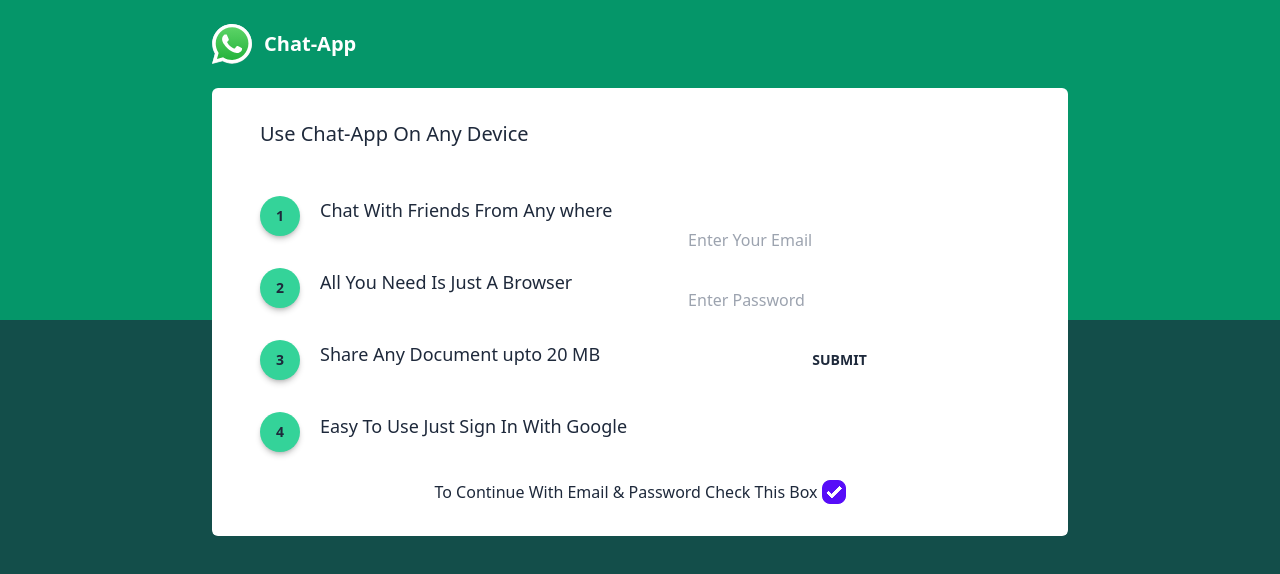
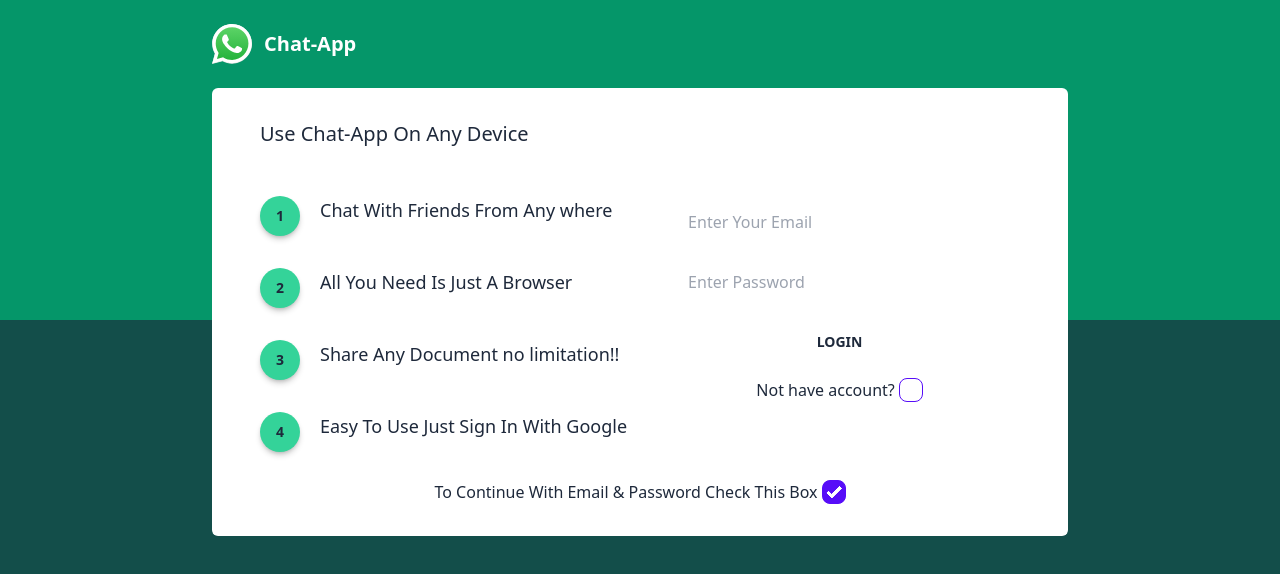
Before and after one commit to Danishsjjd/Chat-App, a React (Vite) app: page /auth in a window 1280 px wide. Both pictures are taken after a click on the checkbox "To Continue With Email & Password Check This Box". Shown: the top 574 px of the page. Built offline with nearby package versions, Linux system fonts and the light colour scheme; no server answers.

Commit message:
feat: display user image while create new account with emailPassword

```diff
--- a/src/pages/Auth.tsx
+++ b/src/pages/Auth.tsx
@@ -1,6 +1,7 @@
 import { useState, useReducer } from "react"
+import { toast } from "react-hot-toast"
 import { FcGoogle } from "react-icons/fc"
-import { authorize, signUpWithEmail } from "../firebase/auth"
+import { authorize, signInWithEmail, signUpWithEmail } from "../firebase/auth"
 
 const listStyle =
   "flex gap-5 before:inline-grid before:min-h-[40px] before:min-w-[40px] before:max-h-[40px] before:max-w-[40px] before:place-items-center before:rounded-full before:bg-emerald-400 before:text-sm before:font-bold before:text-primary-neutral before:shadow-md before:shadow-black/20 before:content-[counter(howToBuy)] before:[counter-increment:howToBuy]"
@@ -12,6 +13,10 @@ type AuthData = {
 
 const Auth = () => {
   const [isGoogleAuth, setIsGoogleAuth] = useState(true)
+  const [HaveAccount, setHaveAccount] = useState(true)
+  const [image, setImage] = useState<string>("")
+
+  const isSelectImage = image.length > 0
 
   const [{ email, password }, updateEvent] = useReducer(
     (prev: AuthData, next: Partial<AuthData>) => {
@@ -22,7 +27,32 @@ const Auth = () => {
 
   const handleSubmit = (e: React.FormEvent) => {
     e.preventDefault()
-    signUpWithEmail(email, password)
+    if (!HaveAccount) {
+      if (!isSelectImage) return toast.error("please provide image")
+      signUpWithEmail(email, password)
+    } else signInWithEmail(email, password)
+  }
+
+  const ImageChangeHandler = (file: File | undefined) => {
+    if (!file) return
+    const reader = new FileReader()
+
+    reader.onload = () => {
+      if (reader.result) {
+        const extension = (reader.result as string).split(";")[0]?.split("/")[1]
+        if (reader.readyState === 2) {
+          if (
+            extension === "jpeg" ||
+            extension === "png" ||
+            extension === "jpg"
+          ) {
+            setImage(typeof reader.result === "string" ? reader.result : "")
+          } else return toast.error("Only image is valid for profile pic")
+        }
+      }
+    }
+
+    reader.readAsDataURL(file)
   }
 
   return (
@@ -41,7 +71,7 @@ const Auth = () => {
         {/* dialog */}
         <div className="w-full rounded-md bg-white px-12 py-8 text-slate-800">
           <h2 className="text-xl font-medium ">Use Chat-App On Any Device</h2>
-          <div className="flex flex-wrap gap-8">
+          <div className="flex flex-col gap-8 md:flex-row">
             <ol className="mt-12 space-y-8 text-lg [counter-reset:howToBuy]">
               <li className={` ${listStyle}`}>
                 Chat With Friends From Any where
@@ -49,7 +79,9 @@ const Auth = () => {
               <li className={` ${listStyle}`}>
                 All You Need Is Just A Browser
               </li>
-              <li className={` ${listStyle}`}>Share Any Document upto 20 MB</li>
+              <li className={` ${listStyle}`}>
+                Share Any Document no limitation!!
+              </li>
               <li className={` ${listStyle}`}>
                 Easy To Use Just Sign In With Google
               </li>
@@ -68,6 +100,31 @@ const Auth = () => {
                 className="flex flex-grow flex-col items-center justify-center gap-3 p-3"
                 onSubmit={handleSubmit}
               >
+                {!HaveAccount && isSelectImage && (
+                  <img
+                    src={image}
+                    alt="user profile pic"
+                    className="h-20 w-20 rounded-full object-center"
+                  />
+                )}
+                {!HaveAccount && (
+                  <>
+                    <button
+                      className="focus:outline-secondary-darker ml-5 rounded-md border border-gray-300 bg-white py-2 px-3 text-sm font-medium leading-4 text-gray-700 shadow-sm hover:bg-gray-50 focus:outline-none focus:ring-2 focus:ring-offset-2"
+                      type="button"
+                    >
+                      <label htmlFor="userAvatar">Upload Image</label>
+                    </button>
+                    <input
+                      type="file"
+                      name="avatar"
+                      id="userAvatar"
+                      className="hidden"
+                      onChange={(e) => ImageChangeHandler(e.target.files?.[0])}
+                      accept="image/png, image/jpeg"
+                    />
+                  </>
+                )}
                 <input
                   type="text"
                   className="input-ghost input w-full text-black focus-within:text-white"
@@ -83,8 +140,17 @@ const Auth = () => {
                   onChange={(e) => updateEvent({ password: e.target.value })}
                 />
                 <button className="btn-ghost btn" type="submit">
-                  Submit
+                  {HaveAccount ? "Login" : "Sign Up"}
                 </button>
+                <div className="flex gap-1">
+                  <label htmlFor="haveAccount">Not have account?</label>
+                  <input
+                    id="haveAccount"
+                    type="checkbox"
+                    className="checkbox-primary checkbox"
+                    onChange={(e) => setHaveAccount(!e.target.checked)}
+                  />
+                </div>
               </form>
             )}
           </div>
```
